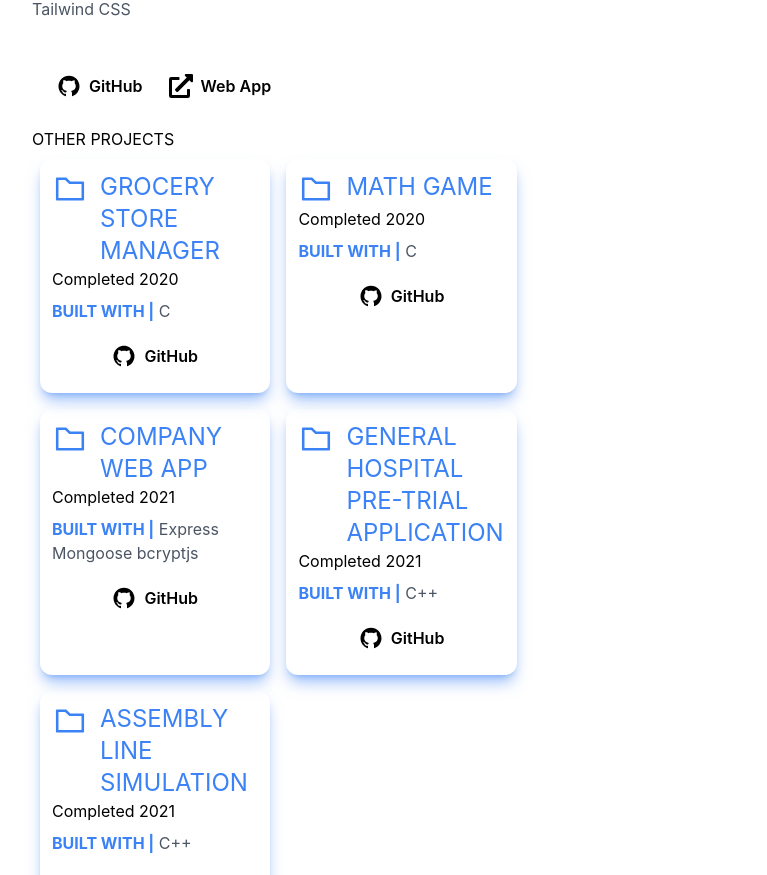
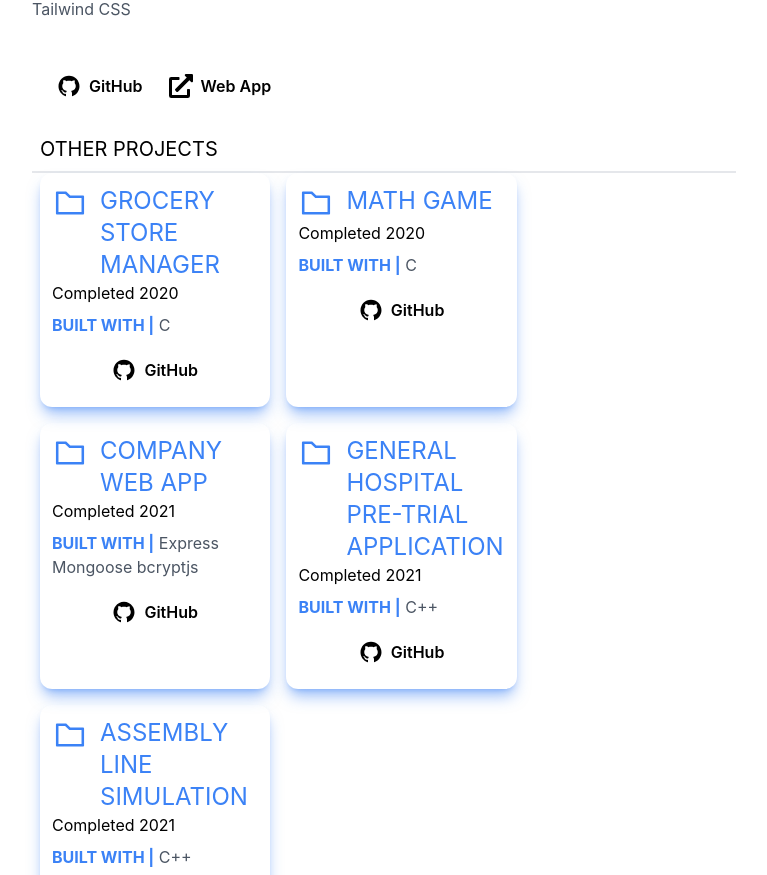
Before and after one commit to alecvaluev/portfolio, a React (Create React App) app: page / in a window 1280 px wide. Shown: the part 3460-4335 px from the top of the page, without its empty margins (256-1023 px from the left). Built offline with nearby package versions, Linux system fonts and the light colour scheme; grey boxes are pictures that could not be loaded.

Commit message:
Update Page.jsx

```diff
--- a/src/components/Page.jsx
+++ b/src/components/Page.jsx
@@ -139,7 +139,7 @@ export default function Page({headerOpen}) {
                 }
 
               </div>
-              <p className="uppercase">{language.other_prj}</p>
+              <p className="uppercase border-b-2 p-2 text-xl -mb-2">{language.other_prj}</p>
               <div className="flex flex-wrap">
                 {
                   projects && projects.filter(prj => !prj.video)
```
